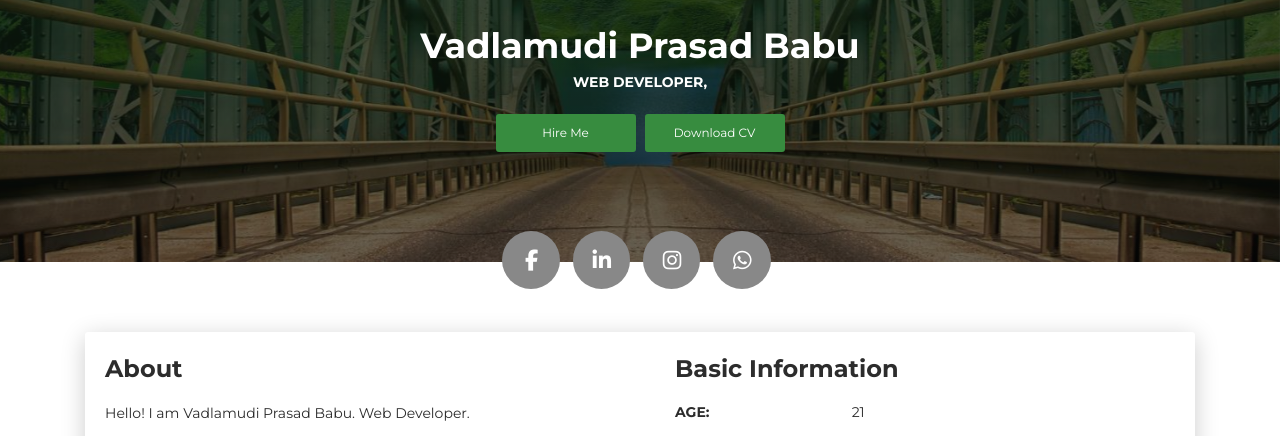
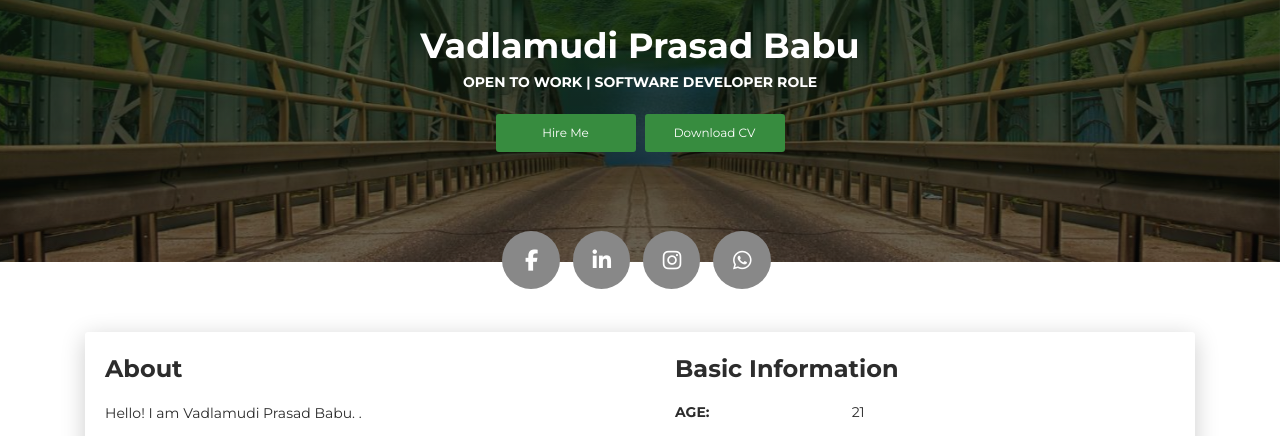
Before and after one commit to prasadunique/blog, a plain HTML site: page index.html in a window 1280 px wide. Shown: the part 288-724 px from the top of the page. Drawn offline with Linux system fonts and the light colour scheme.

Commit message:
Update index.html

```diff
--- a/index.html
+++ b/index.html
@@ -51,7 +51,7 @@
         <div class="content-center">
           <div class="cc-profile-image"><a href="#"><img src="images/prasad.jpg" alt="Image"/></a></div>
           <div class="h2 title">Vadlamudi Prasad Babu</div>
-          <p class="category text-white">Web Developer, </p><a class="btn btn-primary smooth-scroll mr-2" href="#contact" data-aos="zoom-in" data-aos-anchor="data-aos-anchor">Hire Me</a><a class="btn btn-primary" href="./MyResume1.pdf" data-aos="zoom-in" data-aos-anchor="data-aos-anchor">Download CV</a>
+          <p class="category text-white">Open to Work | Software Developer Role </p><a class="btn btn-primary smooth-scroll mr-2" href="#contact" data-aos="zoom-in" data-aos-anchor="data-aos-anchor">Hire Me</a><a class="btn btn-primary" href="./MyResume1.pdf" data-aos="zoom-in" data-aos-anchor="data-aos-anchor">Download CV</a>
         </div>
       </div>
       <div class="section">
@@ -74,7 +74,7 @@
         <div class="col-lg-6 col-md-12">
           <div class="card-body">
             <div class="h4 mt-0 title">About</div>
-            <p>Hello! I am Vadlamudi Prasad Babu. Web Developer.</p>
+            <p>Hello! I am Vadlamudi Prasad Babu. .</p>
             <p>An exceptionally creative individual with analytical skills and BTech in Computer Science Engineering. Looking to obtain the position of software developer/Web Developer or Any Core Position in your Organization. Offering ability to work with various programming languages including <strong class="text-uppercase">Python, JS, HTML, CSS</strong> With Time flexibility.</p>
           </div>
         </div>
```
